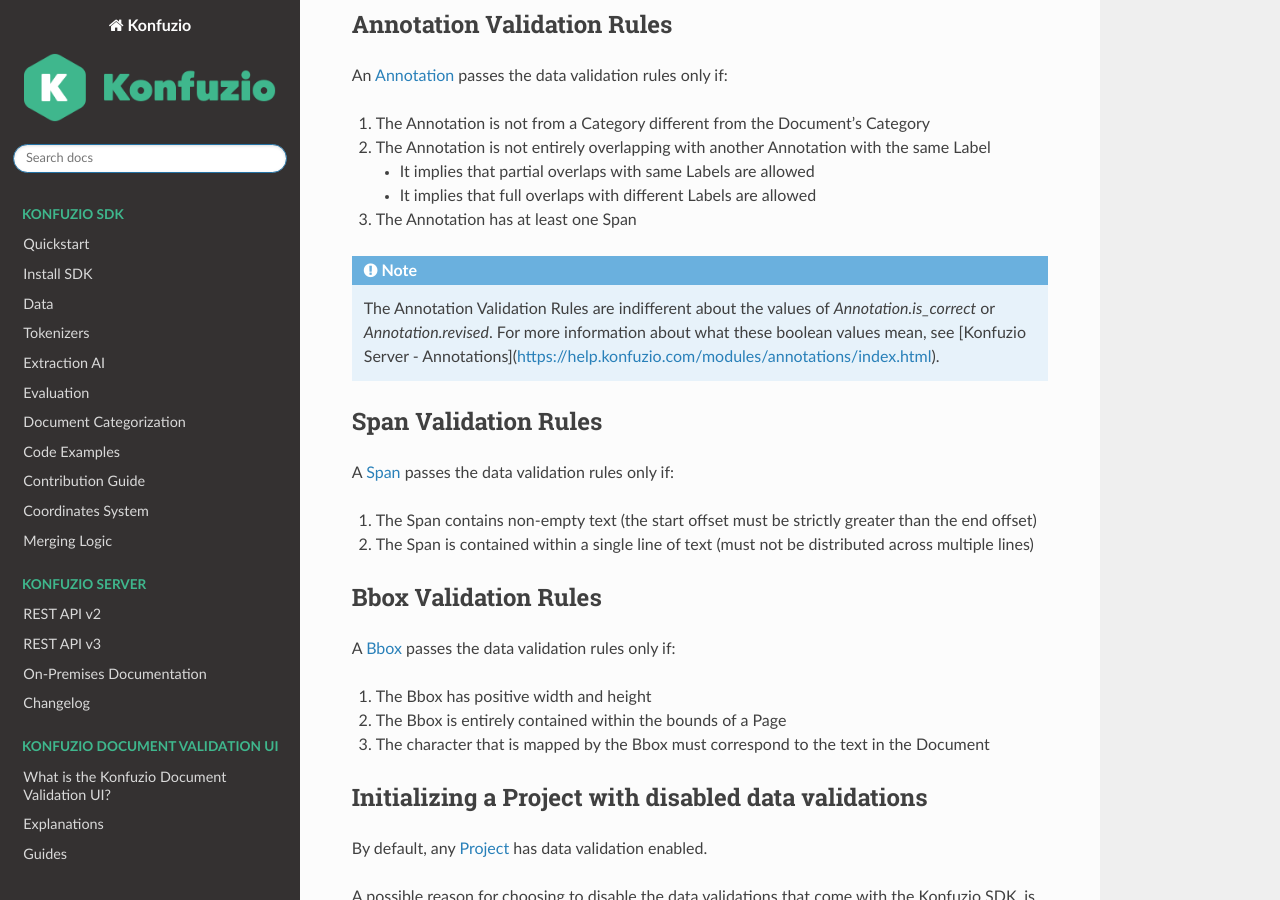
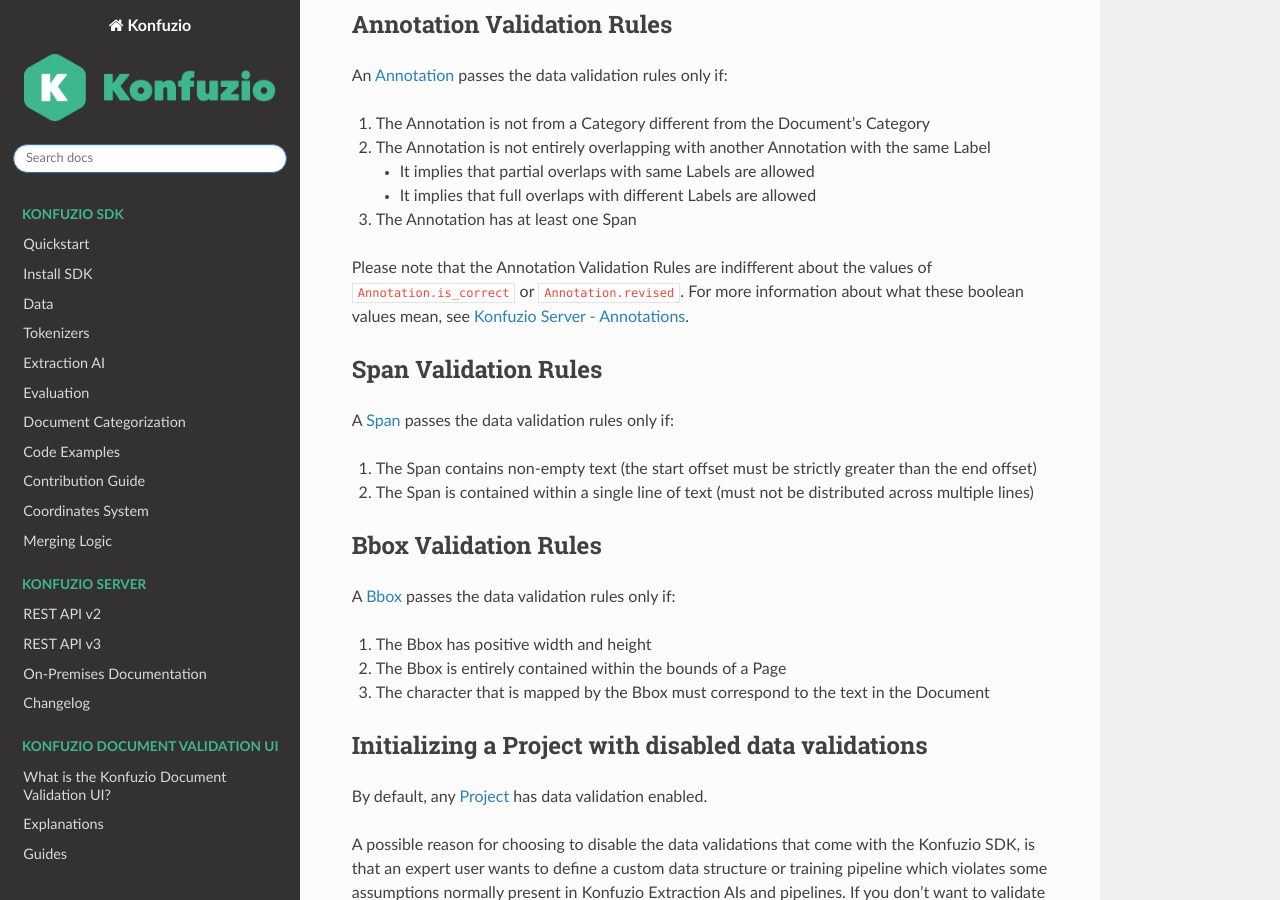
Before and after one commit to konfuzio-ai/konfuzio-sdk, a Sphinx documentation site: the page built from docs/sdk/examples/data_validations.md, in a window 1280 px wide and 900 px high, scrolled down 724 px. Built offline with Sphinx 7.4.7 and the Read the Docs theme 2.0.0, drawn with Linux system fonts in a browser that asks for light colours; pages that are not in the unit, such as notebooks, are missing from menus.

Commit message:
fix documentation typos

```diff
--- a/docs/sdk/examples/data_validations.md
+++ b/docs/sdk/examples/data_validations.md
@@ -34,9 +34,8 @@
     - It implies that full overlaps with different Labels are allowed
 3. The Annotation has at least one Span
 
-.. note::
-  The Annotation Validation Rules are indifferent about the values of `Annotation.is_correct` or `Annotation.revised`.
-  For more information about what these boolean values mean, see [Konfuzio Server - Annotations](https://help.konfuzio.com/modules/annotations/index.html).
+Please note that the Annotation Validation Rules are indifferent about the values of `Annotation.is_correct` or `Annotation.revised`.
+For more information about what these boolean values mean, see [Konfuzio Server - Annotations](https://help.konfuzio.com/modules/annotations/index.html).
 
 ### Span Validation Rules
 
```
